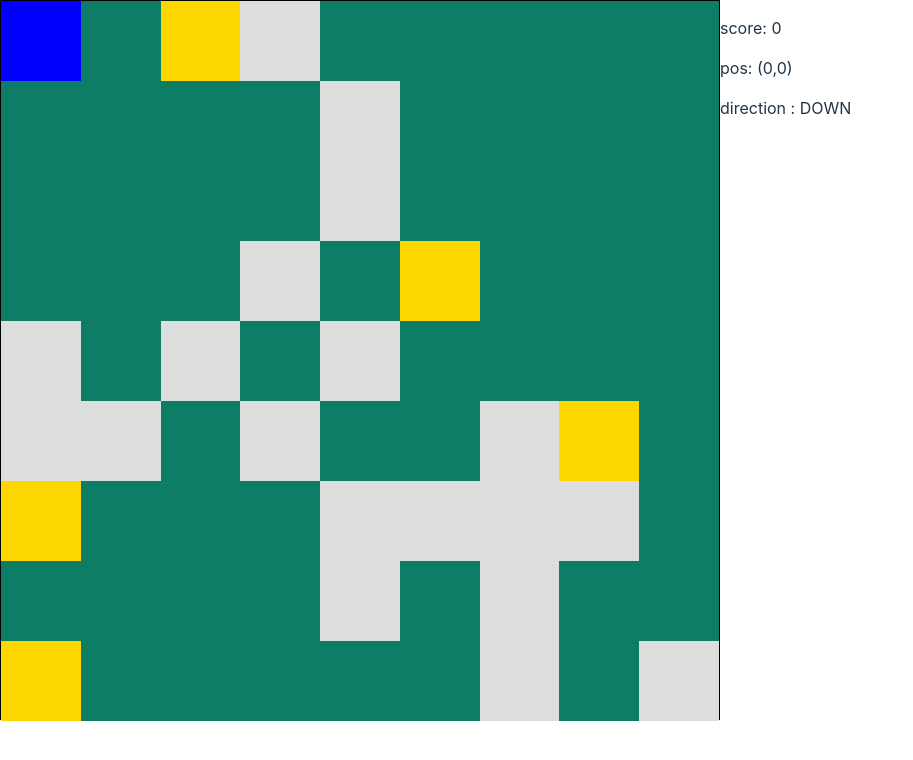
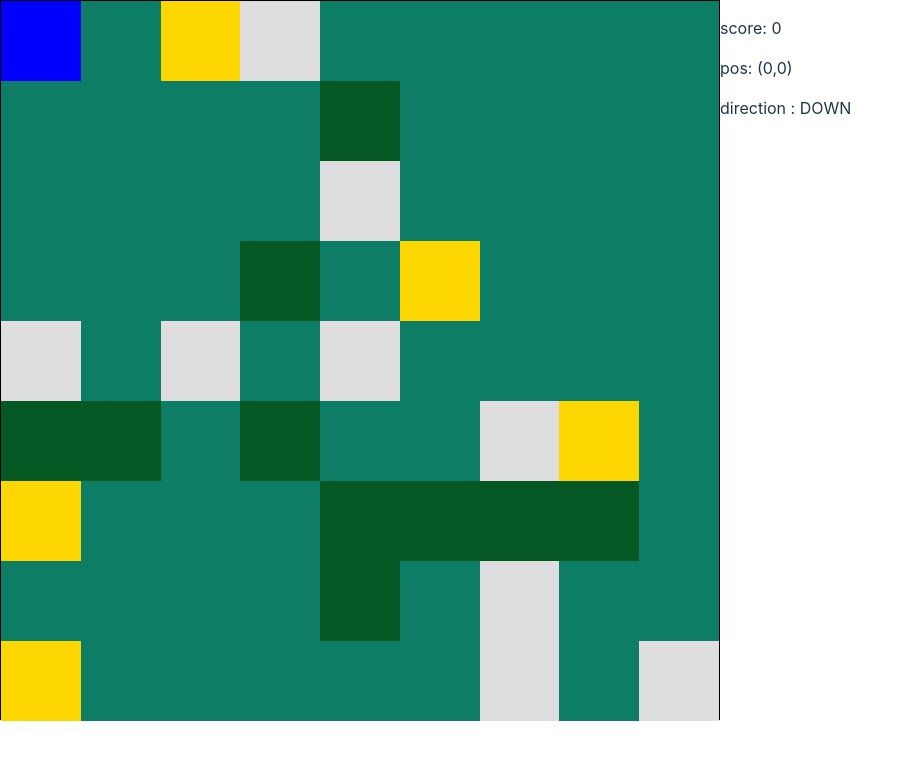
Before and after one commit to piotrwydmuch/rpg-game-v2, a Vue app: page / in a window 1280 px wide. Shown: the top 760 px of the page, without its empty margins (0-913 px from the left). Built offline with nearby package versions, Linux system fonts and the light colour scheme.

Commit message:
trees and boulders as barriers

```diff
--- a/src/components/GameMap.vue
+++ b/src/components/GameMap.vue
@@ -19,7 +19,8 @@
         :data-pos="`${j},${i},0`"
         :class="{
           'game-map-cell': true,
-          barrier: col === 'barrier',
+          boulder: col.includes('boulder'),
+          tree: col.includes('tree'),
           points: col === 'points',
         }"
         ref="mapRefs"
@@ -141,8 +142,11 @@ $cell-lenght: 80px;
   background-color: red;
 }
 
-.barrier {
+.boulder {
   background-color: #dedede;
+}
+.tree {
+  background-color: #035824;
 }
 
 .points {
--- a/src/features/map.ts
+++ b/src/features/map.ts
@@ -2,13 +2,20 @@
 
 export class Map {
   size: number;
-  barriers: number;
+  boulders: number;
+  trees: number;
   pointFields: number;
   mapArray: Array<Array<String>>;
 
-  constructor(size: number, barriers: number, pointFields: number) {
+  constructor(
+    size: number,
+    boulders: number,
+    trees: number,
+    pointFields: number,
+  ) {
     this.size = size;
-    this.barriers = barriers;
+    this.boulders = boulders;
+    this.trees = trees;
     this.pointFields = pointFields;
     this.mapArray = this.generateRandomMap();
   }
@@ -25,8 +32,8 @@ export class Map {
       mapArray.push(row);
     }
 
-    /* Barriers generation */
-    for (let i = 0; i < this.barriers; i++) {
+    /* boulders generation */
+    for (let i = 0; i < this.boulders; i++) {
       let row, col;
       row = Math.floor(Math.random() * this.size);
       col = Math.floor(Math.random() * this.size);
@@ -35,7 +42,21 @@ export class Map {
         i--;
         continue;
       } else {
-        mapArray[row][col] = 'barrier';
+        mapArray[row][col] = 'barrier boulder';
+      }
+    }
+
+    /* trees generation */
+    for (let i = 0; i < this.trees; i++) {
+      let row, col;
+      row = Math.floor(Math.random() * this.size);
+      col = Math.floor(Math.random() * this.size);
+
+      if (row === 0 && col === 0) {
+        i--;
+        continue;
+      } else {
+        mapArray[row][col] = 'barrier tree';
       }
     }
 
@@ -45,7 +66,12 @@ export class Map {
       row = Math.floor(Math.random() * this.size);
       col = Math.floor(Math.random() * this.size);
 
-      if ((row === 0 && col === 0) || mapArray[row][col].includes('barrier')) {
+      if (
+        (row === 0 && col === 0) ||
+        mapArray[row][col].includes('barrier') ||
+        mapArray[row][col].includes('player') ||
+        mapArray[row][col].includes('points')
+      ) {
         i--;
         continue;
       } else {
--- a/src/features/player.ts
+++ b/src/features/player.ts
@@ -23,7 +23,7 @@ export class Player {
   moveUp() {
     const nextPos = Math.max(0, this.posY - 1);
     this.direction = Direction.Up;
-    if (state.map.mapArray[nextPos][this.posX] !== 'barrier') {
+    if (!state.map.mapArray[nextPos][this.posX].includes('barrier')) {
       this.posY = nextPos;
     }
   }
@@ -31,7 +31,7 @@ export class Player {
   moveDown() {
     const nextPos = Math.min(state.map.size - 1, this.posY + 1);
     this.direction = Direction.Down;
-    if (state.map.mapArray[nextPos][this.posX] !== 'barrier') {
+    if (!state.map.mapArray[nextPos][this.posX].includes('barrier')) {
       this.posY = nextPos;
     }
   }
@@ -39,7 +39,7 @@ export class Player {
   moveLeft() {
     const nextPos = Math.max(0, this.posX - 1);
     this.direction = Direction.Left;
-    if (state.map.mapArray[this.posY][nextPos] !== 'barrier') {
+    if (!state.map.mapArray[this.posY][nextPos].includes('barrier')) {
       this.posX = nextPos;
     }
   }
@@ -47,7 +47,7 @@ export class Player {
   moveRight() {
     const nextPos = Math.min(state.map.size - 1, this.posX + 1);
     this.direction = Direction.Right;
-    if (state.map.mapArray[this.posY][nextPos] !== 'barrier') {
+    if (!state.map.mapArray[this.posY][nextPos].includes('barrier')) {
       this.posX = nextPos;
     }
   }
--- a/src/features/store.ts
+++ b/src/features/store.ts
@@ -3,6 +3,6 @@ import { Player } from './player.ts';
 import { reactive } from 'vue';
 
 export const state = reactive({
-  map: new Map(9, 20, 5),
+  map: new Map(9, 10, 10, 5),
   player: new Player(0, 0),
 });
```
